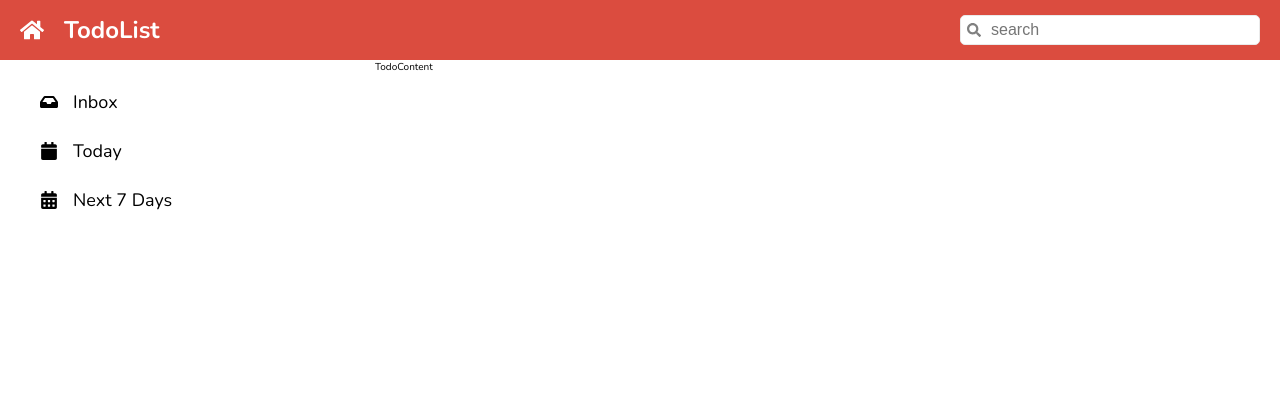
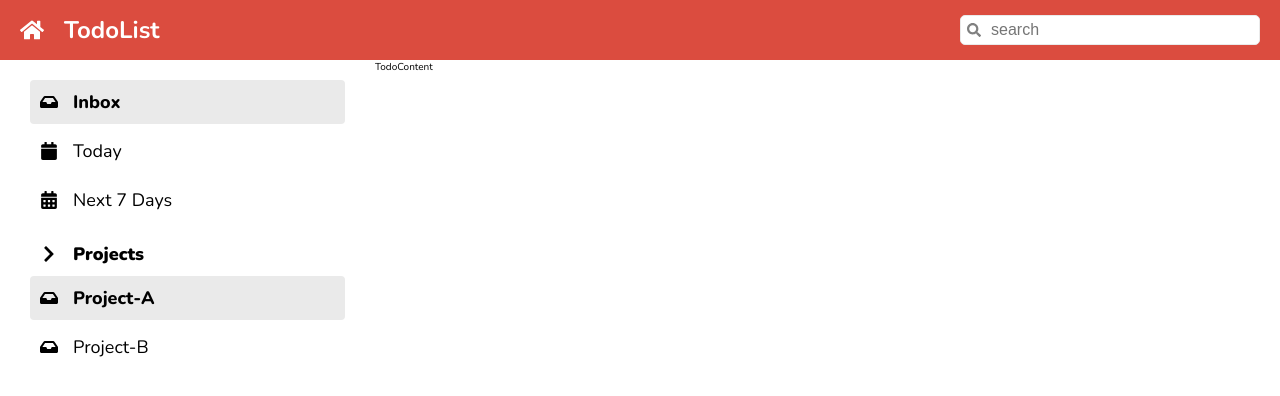
Before and after one commit to maiprapawin/CC15-todolist, a React (Create React App) app: page / in a window 1280 px wide. Shown: the top 396 px of the page. Built offline with nearby package versions, Linux system fonts and the light colour scheme.

Commit message:
finished: accordion

```diff
--- a/src/app/App.jsx
+++ b/src/app/App.jsx
@@ -19,23 +19,34 @@
         <aside className="sidebar">
           <section className="sidebar__category">
             <ul className="list">
-              <ListItem
-                text="Inbox"
-                icon={<FaInbox className="list__item__icon" />}
-              />
+              <ListItem text="Inbox" icon={<FaInbox />} active={true} />
 
-              <ListItem
-                text="Today"
-                icon={<FaCalendar className="list__item__icon" />}
-              />
+              <ListItem text="Today" icon={<FaCalendar />} active={false} />
 
               <ListItem
                 text="Next 7 Days"
-                icon={<FaCalendarAlt className="list__item__icon" />}
+                icon={<FaCalendarAlt />}
+                active={false}
               />
             </ul>
           </section>
-          <section className="sidebar__category"></section>
+          <section className="sidebar__category">
+            <div className="accordion">
+              {/* Toggle */}
+              <div className="accordion__toggle">
+                <li className="accordion__item">
+                  <FaChevronDown className="accordion__item__icon accordion__item__active" />
+                  <p className="accordion__item__text">Projects</p>
+                </li>
+              </div>
+
+              {/* Lists */}
+              <ul className="list">
+                <ListItem text="Project-A" icon={<FaInbox />} active={true} />
+                <ListItem text="Project-B" icon={<FaInbox />} active={false} />
+              </ul>
+            </div>
+          </section>
         </aside>
       </div>
       <div className="todo__content">TodoContent</div>
--- a/src/app/App.scss
+++ b/src/app/App.scss
@@ -35,29 +35,34 @@
   height: calc(100vh - $header-height);
 }
 
-// Block
-.list {
-  display: flex;
-  flex-direction: column;
-  gap: 5px;
+// SCSS: mixins and extends concept
 
-  // Element
+// BLOCK
+.accordion {
+  // ELEMENT
   &__item {
+    // ทั้งแผง
     display: flex;
     align-items: center;
     gap: 15px;
     font-size: 1.8rem;
     padding: 10px;
     border-radius: 4px;
-    cursor: pointer;
+    font-weight: 900;
 
-    &:hover {
-      background-color: $grey-light;
+    // MODIFIER
+    &__icon {
+      cursor: pointer;
+      transition: 1s;
     }
 
-    // Modifier
+    &__active {
+      transform: rotate(-90deg);
+    }
+
     &__text {
-      font-weight: 400;
+      // ข้อความอย่างเดียว
+      font-weight: inherit;
     }
   }
 }
--- a/src/components/ListItem.jsx
+++ b/src/components/ListItem.jsx
@@ -1,14 +1,30 @@
 import "./ListItem.scss";
 import { FaInbox } from "react-icons/fa";
 
+/*
+props = {
+    text: string
+    icon: <Component />
+    active: boolean
+}
+
+
+*/
 function ListItem(props) {
   console.log(props); // props = {text: "custom text"}
+
+  const listClassName = `list__item ${props.active ? "active" : ""}`;
+  // active = false => textClassName = "list__item__text"
+  // active = true => textClassName = "list__item__text active"
   return (
-    <li className="list__item">
+    <li className={listClassName}>
       {props.icon}
-      <p className="list__item__text">{props.text}</p>
+      <p className="list_item_text">{props.text}</p>
     </li>
   );
 }
+// CSS + JS Value == Dynamics ClassName
+// not-active: className="list__item"
+// active: className="list__item active"
 
 export default ListItem;
--- a/src/components/ListItem.scss
+++ b/src/components/ListItem.scss
@@ -0,0 +1,34 @@
+@import "../index.scss";
+
+// Block
+.list {
+  display: flex;
+  flex-direction: column;
+  gap: 5px;
+
+  // Element
+  &__item {
+    display: flex;
+    align-items: center;
+    gap: 15px;
+    font-size: 1.8rem;
+    padding: 10px;
+    border-radius: 4px;
+    cursor: pointer;
+    font-weight: 400;
+
+    &:hover {
+      background-color: $grey-light;
+    }
+
+    // Modifier
+    &__text {
+      font-weight: inherit;
+    }
+  }
+}
+
+.active {
+  font-weight: 800;
+  background-color: $grey-light;
+}
```
